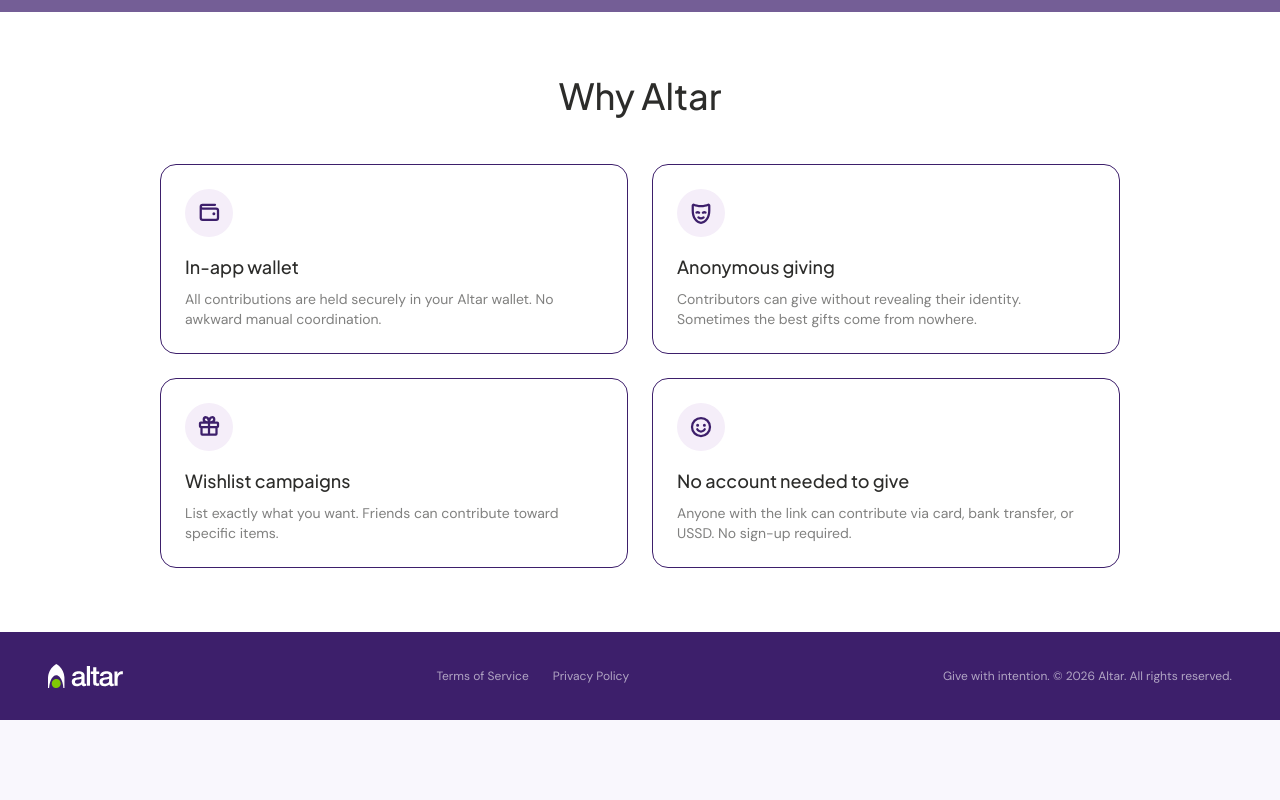
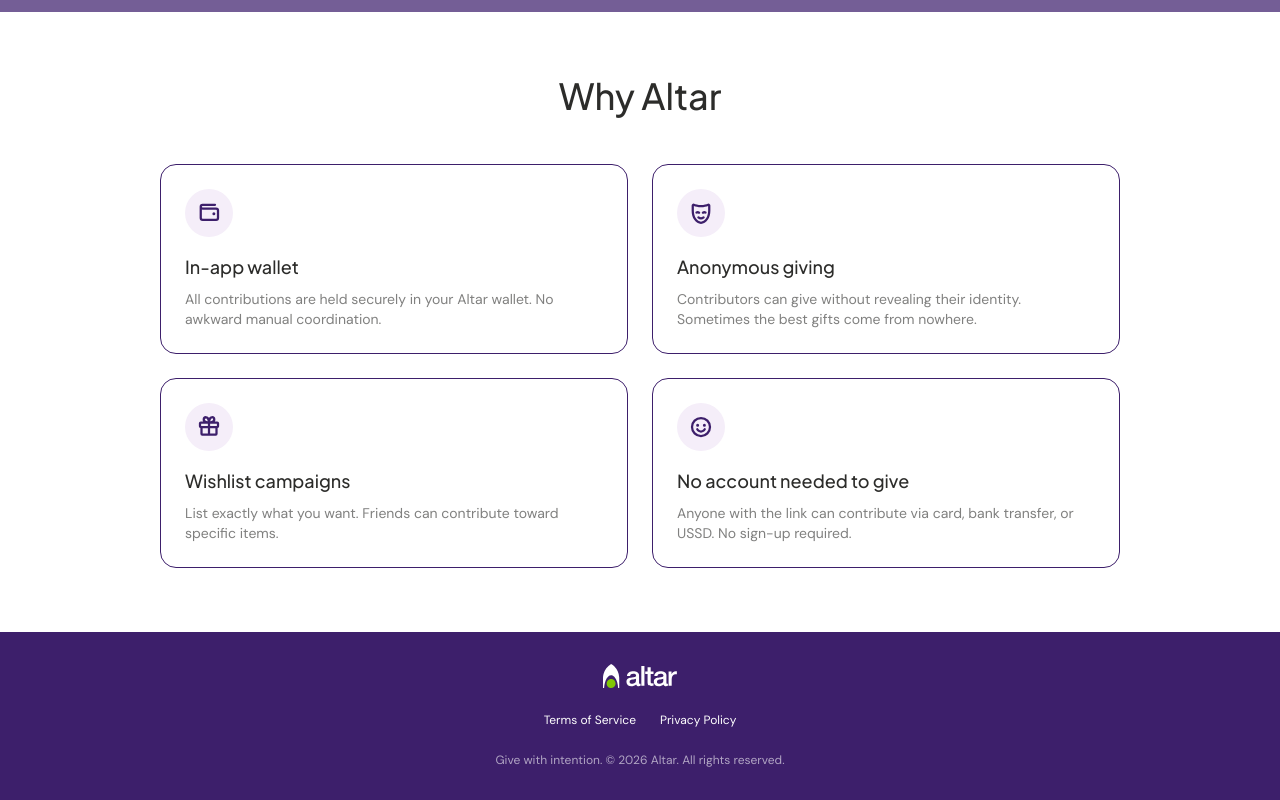
Before and after one commit to DTomedy/Altar, a Next.js app: page / in a window 1280 px wide. Shown: the part 1146-1946 px from the top of the page. Before the commit the page ends 1866 px from the top, so only its background shows below. Built offline with nearby package versions, Linux system fonts and the light colour scheme; no server answers.

Commit message:
style(footer): stack links under logo, use white text

```diff
--- a/components/layout/LandingFooter.tsx
+++ b/components/layout/LandingFooter.tsx
@@ -4,20 +4,13 @@
 export function LandingFooter() {
   return (
     <footer className="bg-primary py-8 px-12">
-      <div className="max-w-7xl mx-auto flex flex-col items-center gap-4">
-        <div className="flex flex-col sm:flex-row items-center justify-between w-full gap-4">
+      <div className="max-w-7xl mx-auto flex flex-col items-center gap-6">
         <Image src="/logo/Altar Logo_white.svg" alt="Altar" width={85} height={24} className="h-6 w-auto" />
         <div className="flex items-center gap-6">
-            <Link
-              href="/terms"
-              className="font-body text-xs text-white/60 hover:text-white transition-colors"
-            >
+          <Link href="/terms" className="font-body text-xs text-white hover:text-white/80 transition-colors">
             Terms of Service
           </Link>
-            <Link
-              href="/privacy"
-              className="font-body text-xs text-white/60 hover:text-white transition-colors"
-            >
+          <Link href="/privacy" className="font-body text-xs text-white hover:text-white/80 transition-colors">
             Privacy Policy
           </Link>
         </div>
@@ -25,7 +18,6 @@
           Give with intention. &copy; {new Date().getFullYear()} Altar. All rights reserved.
         </p>
       </div>
-      </div>
     </footer>
   );
 }
```
Lines whose indentation alone changed are shown as unchanged.
